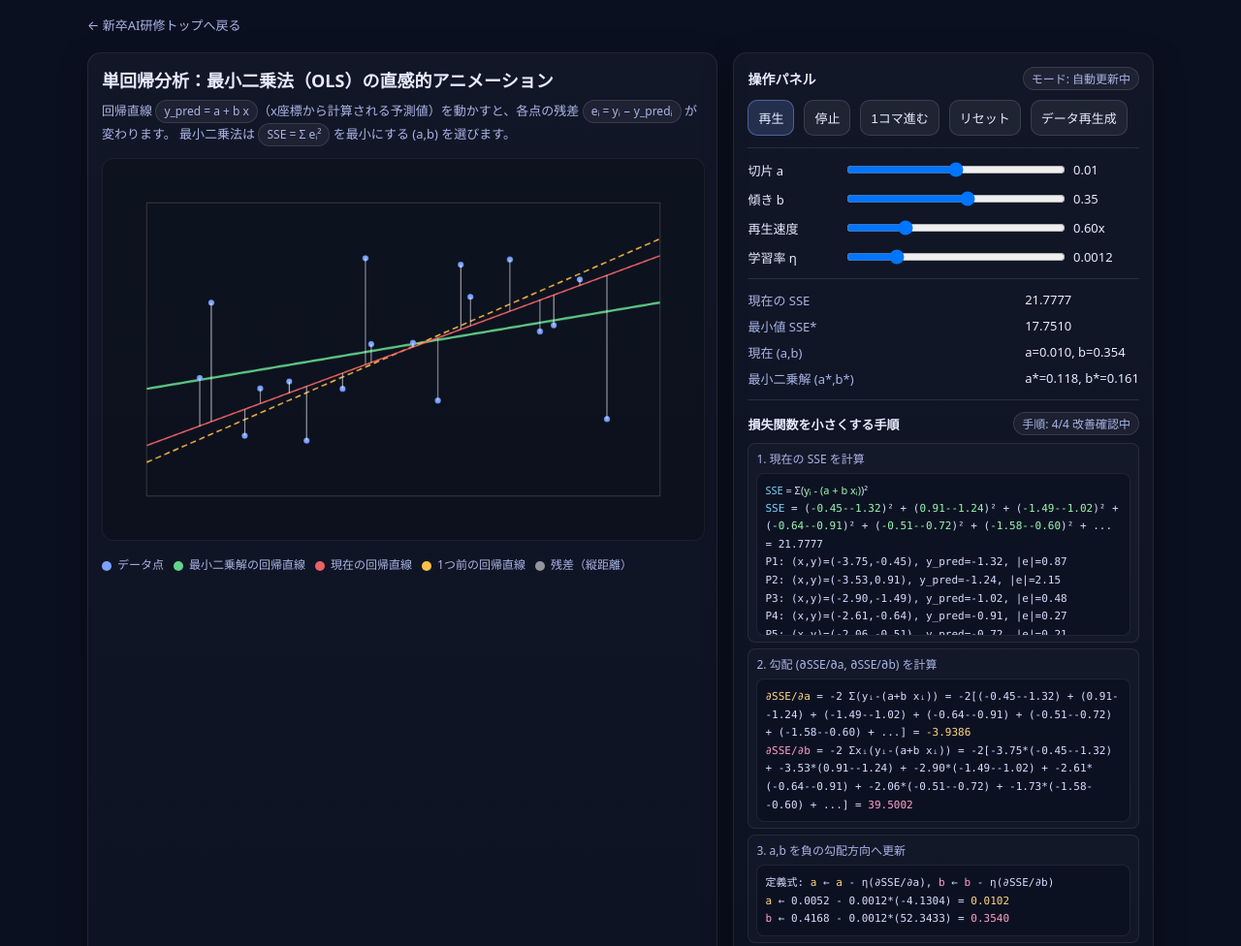
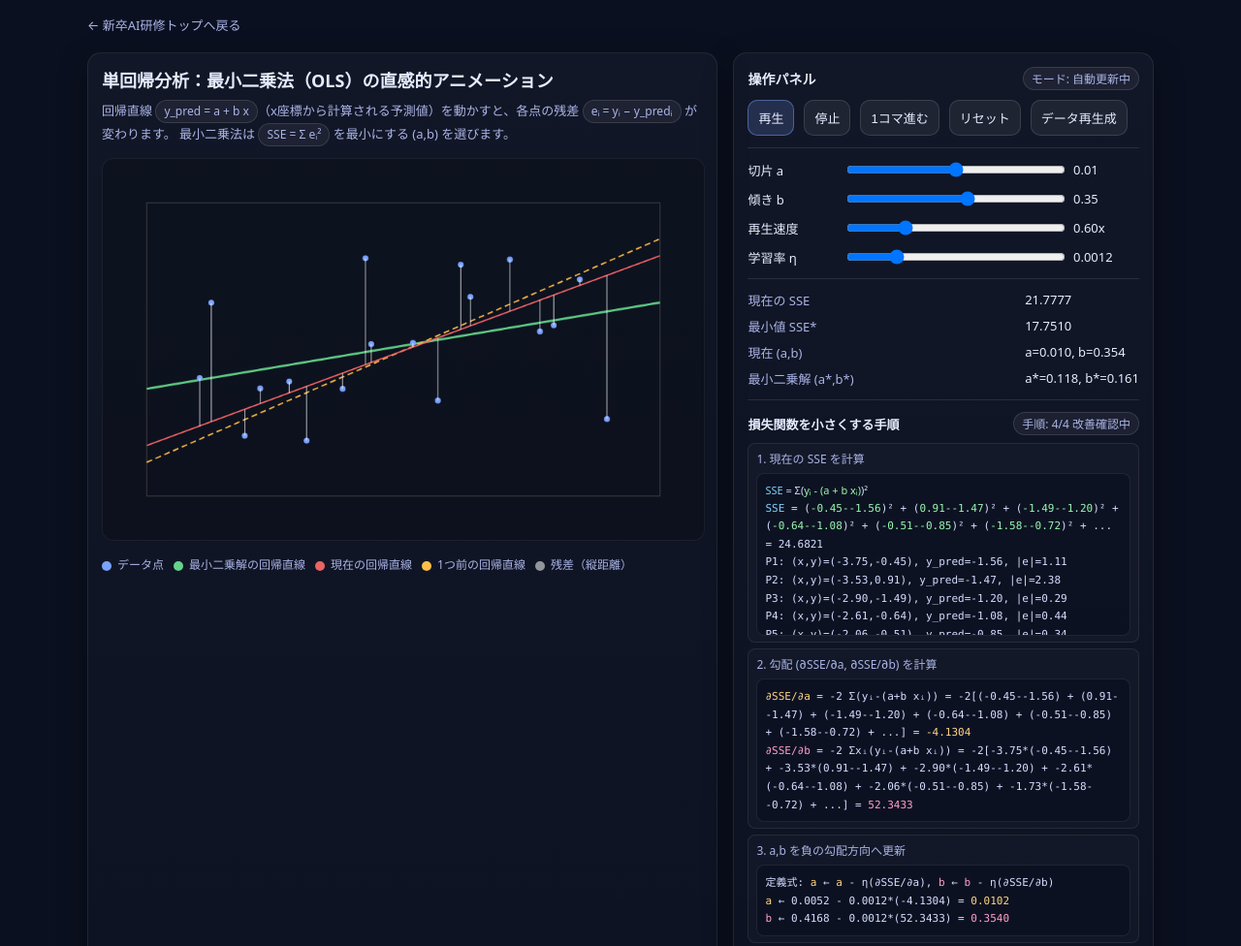
Before and after one commit to Megasinja/training-guide, a plain HTML site: page least-squares-simulator.html in a window 1280 px wide. Shown: the top 976 px of the page at 97% size. Drawn offline with Linux system fonts and the light colour scheme.

Commit message:
Align gradient and SSE details to the same optimization step

```diff
--- a/least-squares-simulator.html
+++ b/least-squares-simulator.html
@@ -408,6 +408,10 @@
 
     const currentSSE = sse(data.xs, data.ys, a, b);
     const currentGrad = gradients(data.xs, data.ys, a, b);
+    const detailA = lastUpdate ? lastUpdate.oldA : a;
+    const detailB = lastUpdate ? lastUpdate.oldB : b;
+    const detailSSE = lastUpdate ? lastUpdate.oldSSE : currentSSE;
+    const detailGrad = lastUpdate ? { da: lastUpdate.da, db: lastUpdate.db } : currentGrad;
 
     document.getElementById('aVal').textContent = a.toFixed(2);
     document.getElementById('bVal').textContent = b.toFixed(2);
@@ -437,31 +441,31 @@
     const sseTerms = [];
     const pointLines = [];
     for (let i = 0; i < previewN; i++) {
-      const yh = a + b * xs[i];
+      const yh = detailA + detailB * xs[i];
       const e = ys[i] - yh;
       sseTerms.push(`(<span class="c-e">${ys[i].toFixed(2)}-${yh.toFixed(2)}</span>)²`);
     }
     for (let i = 0; i < xs.length; i++) {
-      const yh = a + b * xs[i];
+      const yh = detailA + detailB * xs[i];
       const e = ys[i] - yh;
       pointLines.push(`P${i + 1}: (x,y)=(${xs[i].toFixed(2)},${ys[i].toFixed(2)}), y_pred=${yh.toFixed(2)}, |e|=${Math.abs(e).toFixed(2)}`);
     }
     const sseExpr = sseTerms.join(' + ') + (xs.length > previewN ? ' + ...' : '');
     document.getElementById('detailSSE').innerHTML =
       `<div><span class="c-sse">SSE</span> = Σ(<span class="c-e">yᵢ - (a + b xᵢ)</span>)²</div>` +
-      `<div><code><span class="c-sse">SSE</span> = ${sseExpr} = ${currentSSE.toFixed(4)}</code></div>` +
+      `<div><code><span class="c-sse">SSE</span> = ${sseExpr} = ${detailSSE.toFixed(4)}</code></div>` +
       `<div><code>${pointLines.join('<br>')}</code></div>`;
 
     const gradATerms = [];
     const gradBTerms = [];
     for (let i = 0; i < previewN; i++) {
-      const yh = a + b * xs[i];
+      const yh = detailA + detailB * xs[i];
       gradATerms.push(`(${ys[i].toFixed(2)}-${yh.toFixed(2)})`);
       gradBTerms.push(`${xs[i].toFixed(2)}*(${ys[i].toFixed(2)}-${yh.toFixed(2)})`);
     }
     document.getElementById('detailGrad').innerHTML =
-      `<div><code><span class="c-a">∂SSE/∂a</span> = -2 Σ(yᵢ-(a+b xᵢ)) = -2[${gradATerms.join(' + ')}${xs.length > previewN ? ' + ...' : ''}] = <span class="c-a">${currentGrad.da.toFixed(4)}</span></code></div>` +
-      `<div><code><span class="c-b">∂SSE/∂b</span> = -2 Σxᵢ(yᵢ-(a+b xᵢ)) = -2[${gradBTerms.join(' + ')}${xs.length > previewN ? ' + ...' : ''}] = <span class="c-b">${currentGrad.db.toFixed(4)}</span></code></div>`;
+      `<div><code><span class="c-a">∂SSE/∂a</span> = -2 Σ(yᵢ-(a+b xᵢ)) = -2[${gradATerms.join(' + ')}${xs.length > previewN ? ' + ...' : ''}] = <span class="c-a">${detailGrad.da.toFixed(4)}</span></code></div>` +
+      `<div><code><span class="c-b">∂SSE/∂b</span> = -2 Σxᵢ(yᵢ-(a+b xᵢ)) = -2[${gradBTerms.join(' + ')}${xs.length > previewN ? ' + ...' : ''}] = <span class="c-b">${detailGrad.db.toFixed(4)}</span></code></div>`;
 
     if (!lastUpdate) {
       document.getElementById('detailUpdate').innerHTML = '<code>-</code>';
```
